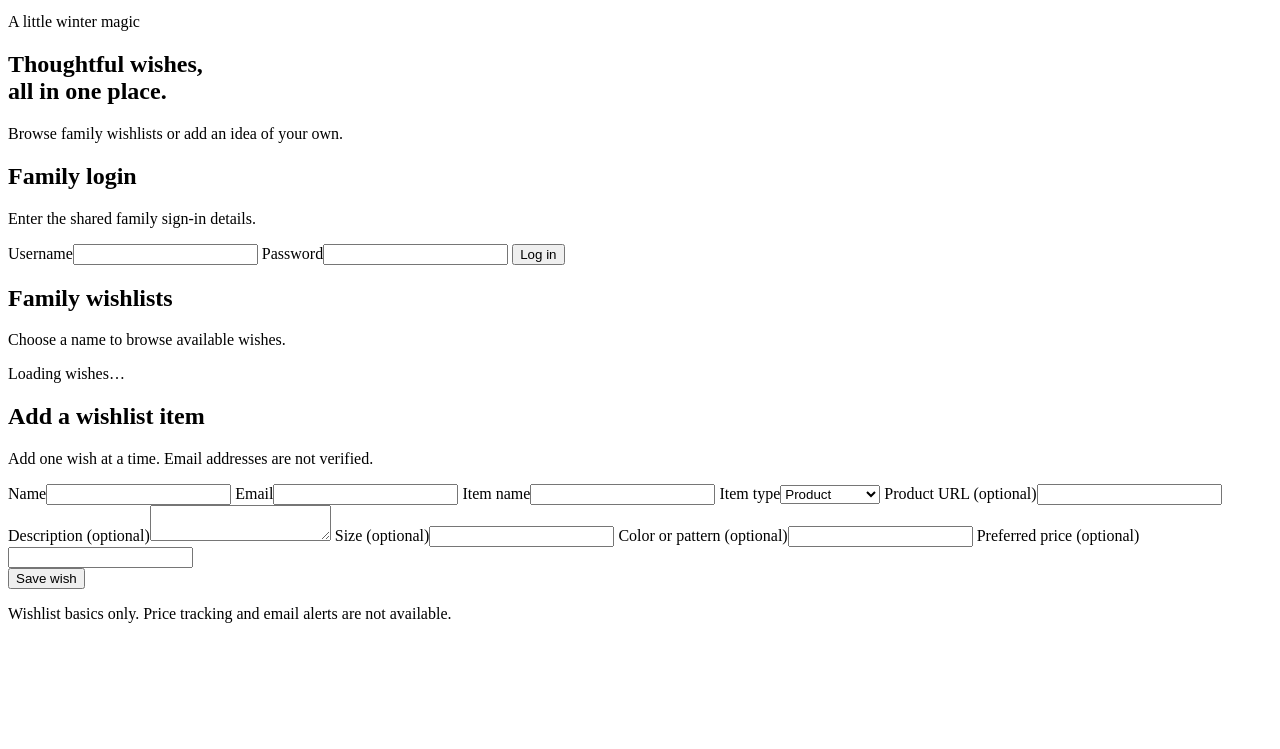
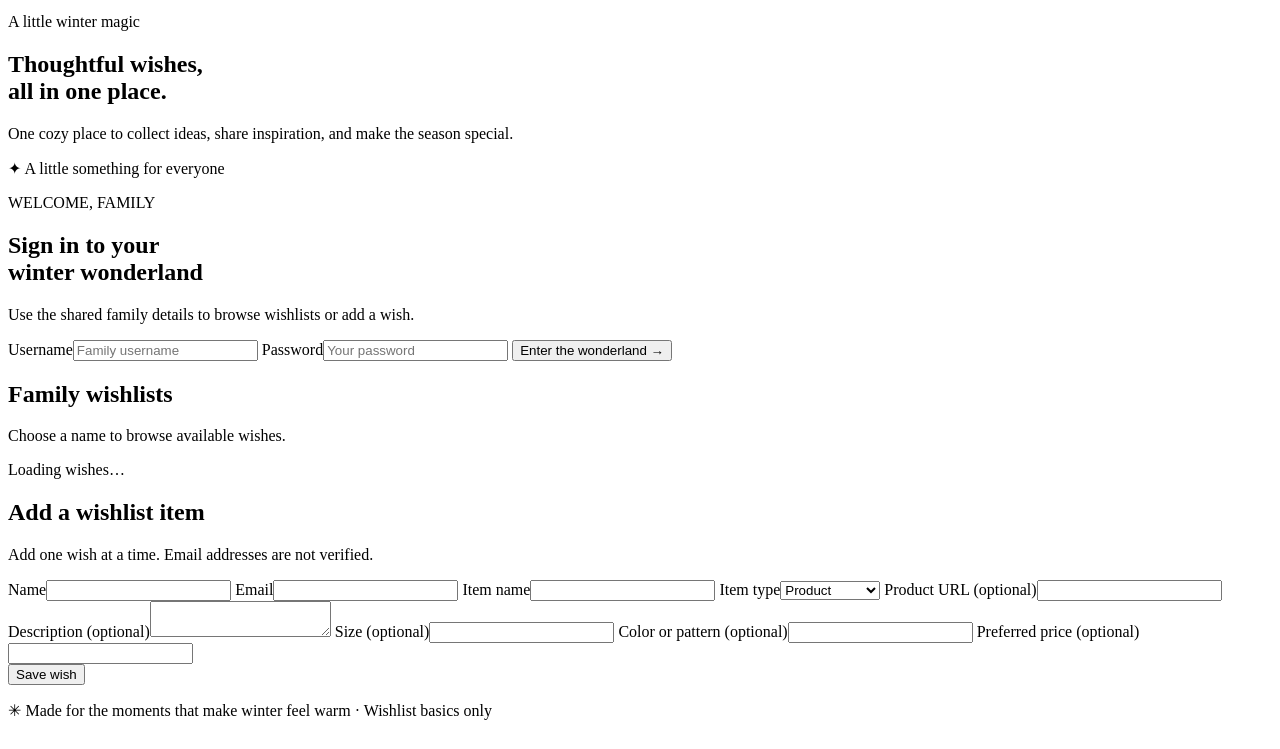
Before and after one commit to judgekapsu/kaitlyns-wintery-wonderland, a plain HTML site: page apps-script/Index.html in a window 1280 px wide. Shown: the part 51-800 px from the top of the page. Drawn offline with Linux system fonts and the light colour scheme.

Commit message:
chat did this idk

```diff
--- a/apps-script/Index.html
+++ b/apps-script/Index.html
@@ -11,16 +11,17 @@
     </nav>
   </header>
   <main>
-    <section class="hero"><p class="eyebrow">A little winter magic</p><h1>Thoughtful wishes,<br><span>all in one place.</span></h1><p>Browse family wishlists or add an idea of your own.</p></section>
-    <section id="login-view" class="panel">
-      <h2>Family login</h2><p>Enter the shared family sign-in details.</p>
+    <div class="welcome-layout">
+    <section class="hero"><p class="eyebrow">A little winter magic</p><h1>Thoughtful wishes,<br><span>all in one place.</span></h1><p>One cozy place to collect ideas, share inspiration, and make the season special.</p><div class="hero-note"><span aria-hidden="true">✦</span> A little something for everyone</div></section>
+    <section id="login-view" class="panel login-panel">
+      <p class="section-kicker">WELCOME, FAMILY</p><h2>Sign in to your<br>winter wonderland</h2><p>Use the shared family details to browse wishlists or add a wish.</p>
       <form id="login-form">
-        <label>Username<input name="username" autocomplete="username" maxlength="128" required></label>
-        <label>Password<input name="password" type="password" autocomplete="current-password" maxlength="256" required></label>
-        <button class="button" id="login-button" type="submit">Log in</button>
+        <label>Username<input name="username" autocomplete="username" maxlength="128" placeholder="Family username" required></label>
+        <label>Password<input name="password" type="password" autocomplete="current-password" maxlength="256" placeholder="Your password" required></label>
+        <button class="button" id="login-button" type="submit">Enter the wonderland <span aria-hidden="true">→</span></button>
       </form>
       <p id="login-status" class="status" role="status" aria-live="polite"></p>
-    </section>
+    </section></div>
     <section id="browse-view" class="panel hidden"><h2>Family wishlists</h2><p>Choose a name to browse available wishes.</p><p id="family-status" class="status" role="status">Loading wishes…</p><div id="family-list" class="family-list"></div></section>
     <section id="submit-view" class="panel hidden">
       <h2>Add a wishlist item</h2><p>Add one wish at a time. Email addresses are not verified.</p>
@@ -38,7 +39,7 @@
       <p id="form-status" class="status" role="status" aria-live="polite"></p>
     </section>
   </main>
-  <footer>Wishlist basics only. Price tracking and email alerts are not available.</footer>
+  <footer><span aria-hidden="true">✳</span> Made for the moments that make winter feel warm · Wishlist basics only</footer>
   <?!= include_('JavaScript'); ?>
 </body>
 </html>
```
Also changed, not shown: apps-script/Styles.html (+8 -1 lines), 1 other file.
